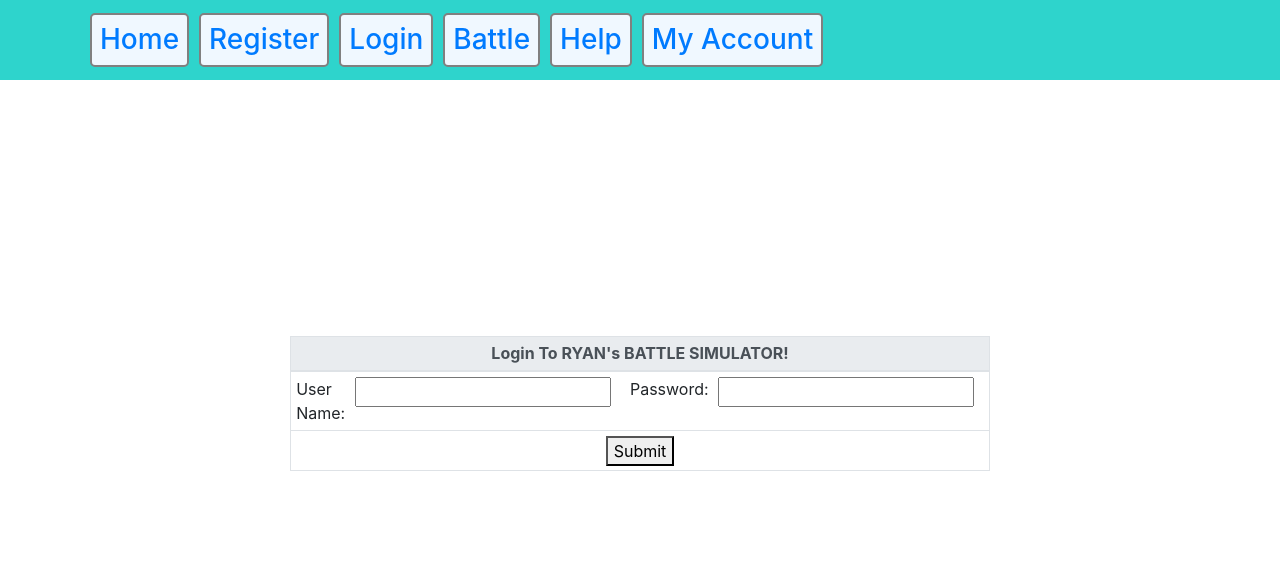
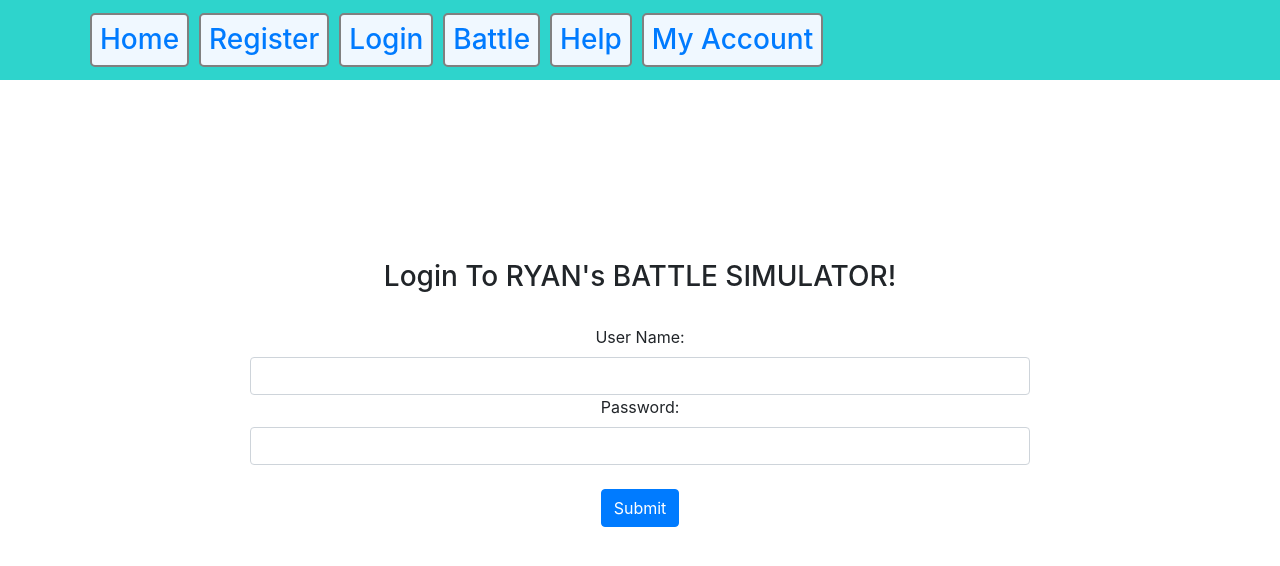
Before and after one commit to ryan-schlientz/RyansBattleSim, an Angular app in the folder BattleSimNG/: page /login in a window 1280 px wide. Shown: the top 566 px of the page. Built offline with nearby package versions, Linux system fonts and the light colour scheme.

Commit message:
changed format of login to match character creator

```diff
--- a/BattleSimNG/src/app/Components/login/login.component.html
+++ b/BattleSimNG/src/app/Components/login/login.component.html
@@ -1,22 +1,18 @@
+<div class="container text-center" style="padding:180px">
+  <h3>Login To RYAN's BATTLE SIMULATOR!</h3>
+  <br>
 
-  <table style="width:600px; margin-left:auto; margin-right:auto;  margin-top:20%;" class="table-sm table border">
-    <thead class="thead-light" style="text-align:center">
-      <tr>
-          <th colspan="6" >Login To RYAN's BATTLE SIMULATOR!</th>
-      </tr>
-    </thead>
-      <tr>
-          <td>User Name:</td>
-          <td><input type="text" id="Username"></td>
-          <td></td>
-          <td>Password:</td>
-          <td><input type="text" id="Password"></td>
-          <td></td>
-      </tr>
-      <tr>
-          <td colspan="6" style="text-align:center" >
-            <button type="button" id="Submit" (click)="loginUser()" >Submit</button></td>
-      </tr>
-    </table>
+  <form>
+
+      <label for="Username">User Name:</label>
+      <input class="form-control" type="text" id="Username">
+
+      <label for="Password">Password:</label>
+      <input class="form-control" type="password" id="Password">
+      <br>
+      <button class="btn btn-primary float-center" id="Submit" (click)="loginUser()" >Submit</button>
+  </form>
+
+</div>
 
     <app-my-account *ngIf="ifLogin"></app-my-account>
```
Also changed, not shown: BattleSimNG/src/app/Components/create-character/create-character.component.html (line endings or trailing spaces), 1 other file (tests, documents, lock files or other folders).
